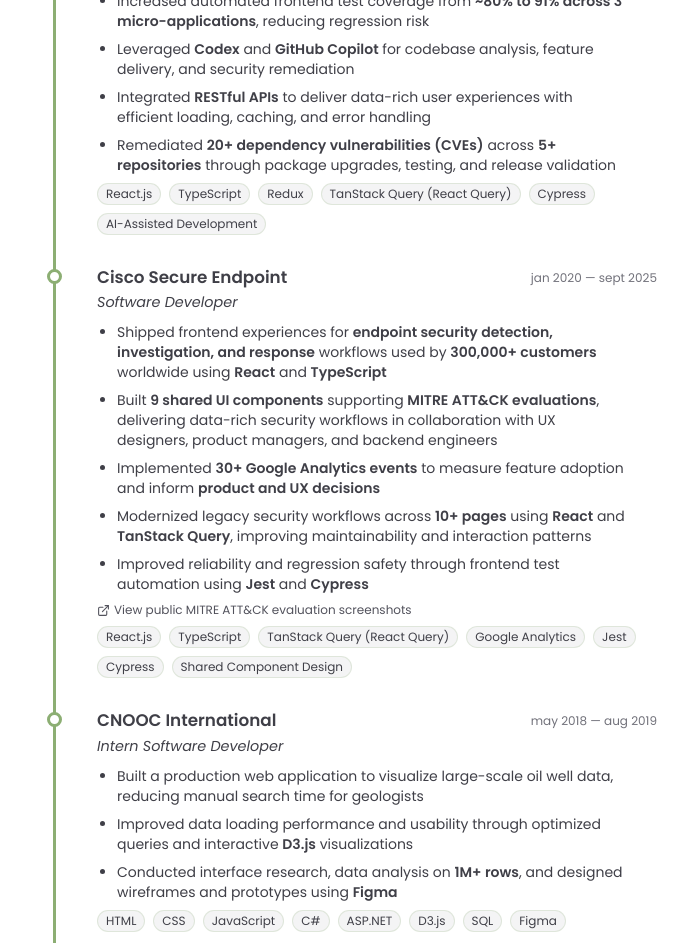
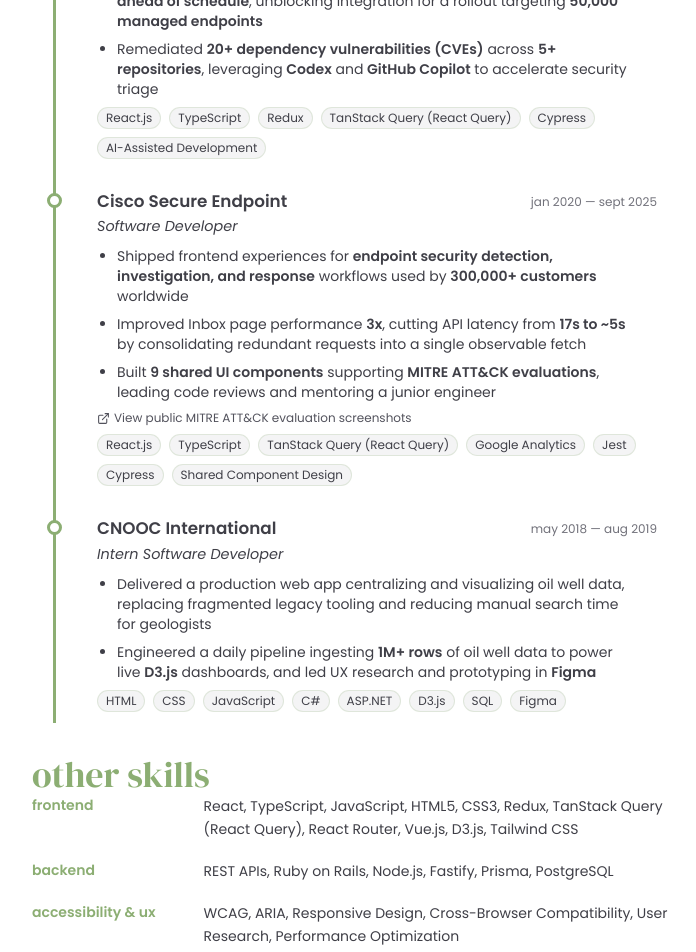
Before and after one commit to Jennykuma/portfolio-site-v2, a React (Vite) app: page / in a window 1280 px wide. Shown: the part 1100-2052 px from the top of the page, without its empty margins (288-984 px from the left). Built offline with nearby package versions, Linux system fonts and the light colour scheme.

Commit message:
Update experience and skills

```diff
--- a/src/data/experience.ts
+++ b/src/data/experience.ts
@@ -6,11 +6,9 @@
 		role: 'Software Developer',
 		period: 'sept 2025 — present',
 		description: [
-			'Built scalable, performant, and accessible UI components for enterprise security workflows using **React, TypeScript, Redux, and TanStack Query** with asynchronous API-driven state management',
 			'Increased automated frontend test coverage from **~80% to 91% across 3 micro-applications**, reducing regression risk',
-			'Leveraged **Codex** and **GitHub Copilot** for codebase analysis, feature delivery, and security remediation',
-			'Integrated **RESTful APIs** to deliver data-rich user experiences with efficient loading, caching, and error handling',
-			'Remediated **20+ dependency vulnerabilities (CVEs)** across **5+ repositories** through package upgrades, testing, and release validation',
+			'Shipped the notification settings panel for the new Endpoint DLP agent **ahead of schedule**, unblocking integration for a rollout targeting **50,000 managed endpoints**',
+			'Remediated **20+ dependency vulnerabilities (CVEs)** across **5+ repositories**, leveraging **Codex** and **GitHub Copilot** to accelerate security triage',
 		],
 		skills: [
 			'React.js',
@@ -26,11 +24,9 @@
 		role: 'Software Developer',
 		period: 'jan 2020 — sept 2025',
 		description: [
-			'Shipped frontend experiences for **endpoint security detection, investigation, and response** workflows used by **300,000+ customers** worldwide using **React** and **TypeScript**',
-			'Built **9 shared UI components** supporting **MITRE ATT&CK evaluations**, delivering data-rich security workflows in collaboration with UX designers, product managers, and backend engineers',
-			'Implemented **30+ Google Analytics events** to measure feature adoption and inform **product and UX decisions**',
-			'Modernized legacy security workflows across **10+ pages** using **React** and **TanStack Query**, improving maintainability and interaction patterns',
-			'Improved reliability and regression safety through frontend test automation using **Jest** and **Cypress**',
+			'Shipped frontend experiences for **endpoint security detection, investigation, and response** workflows used by **300,000+ customers** worldwide',
+			'Improved Inbox page performance **3x**, cutting API latency from **17s to ~5s** by consolidating redundant requests into a single observable fetch',
+			'Built **9 shared UI components** supporting **MITRE ATT&CK evaluations**, leading code reviews and mentoring a junior engineer',
 		],
 		relatedLink: {
 			label: 'View public MITRE ATT&CK evaluation screenshots',
@@ -51,9 +47,8 @@
 		role: 'Intern Software Developer',
 		period: 'may 2018 — aug 2019',
 		description: [
-			'Built a production web application to visualize large-scale oil well data, reducing manual search time for geologists',
-			'Improved data loading performance and usability through optimized queries and interactive **D3.js** visualizations',
-			'Conducted interface research, data analysis on **1M+ rows**, and designed wireframes and prototypes using **Figma**',
+			'Delivered a production web app centralizing and visualizing oil well data, replacing fragmented legacy tooling and reducing manual search time for geologists',
+			'Engineered a daily pipeline ingesting **1M+ rows** of oil well data to power live **D3.js** dashboards, and led UX research and prototyping in **Figma**',
 		],
 		skills: ['HTML', 'CSS', 'JavaScript', 'C#', 'ASP.NET', 'D3.js', 'SQL', 'Figma'],
 	},
@@ -66,8 +61,11 @@
 			'React',
 			'TypeScript',
 			'JavaScript',
+			'HTML5',
+			'CSS3',
 			'Redux',
 			'TanStack Query (React Query)',
+			'React Router',
 			'Vue.js',
 			'D3.js',
 			'Tailwind CSS',
@@ -75,32 +73,25 @@
 	},
 	{
 		category: 'backend',
-		skills: [
-			'REST APIs',
-			'Ruby on Rails',
-			'Node.js',
-			'Fastify',
-			'Prisma',
-			'PostgreSQL',
-			'Clerk',
-		],
+		skills: ['REST APIs', 'Ruby on Rails', 'Node.js', 'Fastify', 'Prisma', 'PostgreSQL'],
 	},
 	{
 		category: 'accessibility & ux',
 		skills: [
-			'WCAG Accessibility',
+			'WCAG',
 			'ARIA',
-			'UX/UI Design',
+			'Responsive Design',
+			'Cross-Browser Compatibility',
 			'User Research',
 			'Performance Optimization',
 		],
 	},
 	{
 		category: 'testing & quality',
-		skills: ['Jest', 'Cypress', 'SonarQube', 'Capybara'],
+		skills: ['Jest', 'React Testing Library', 'Cypress', 'SonarQube', 'Capybara'],
 	},
 	{
 		category: 'tools',
-		skills: ['Figma', 'AI-Assisted Development', 'Google Analytics', 'Lighthouse', 'Storybook'],
+		skills: ['Jira', 'Figma', 'Codex', 'GitHub Copilot', 'Google Analytics', 'Lighthouse', 'Storybook'],
 	},
 ];
```
